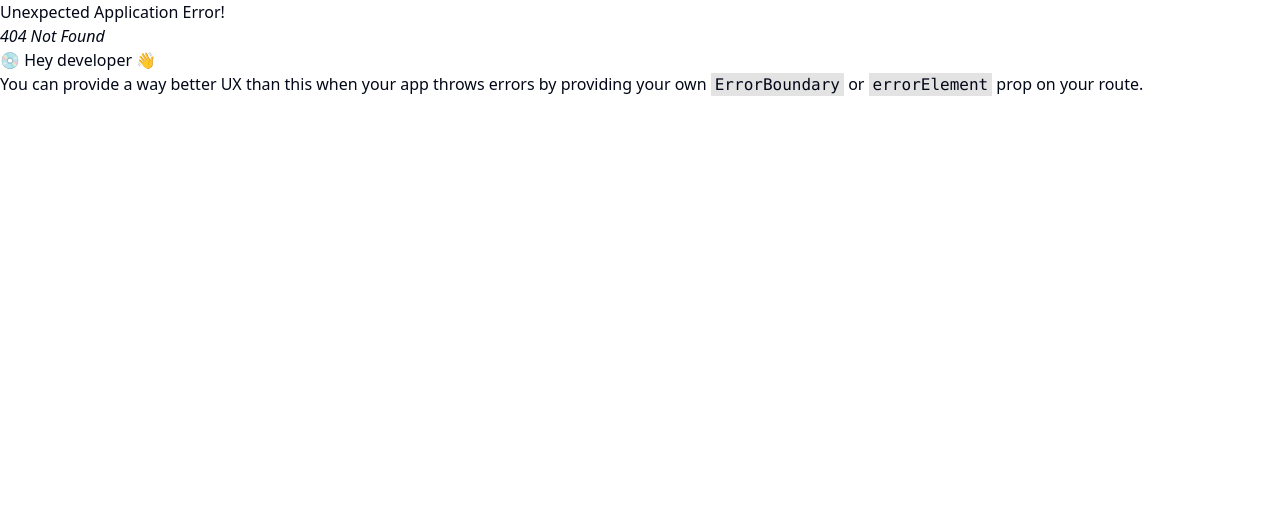
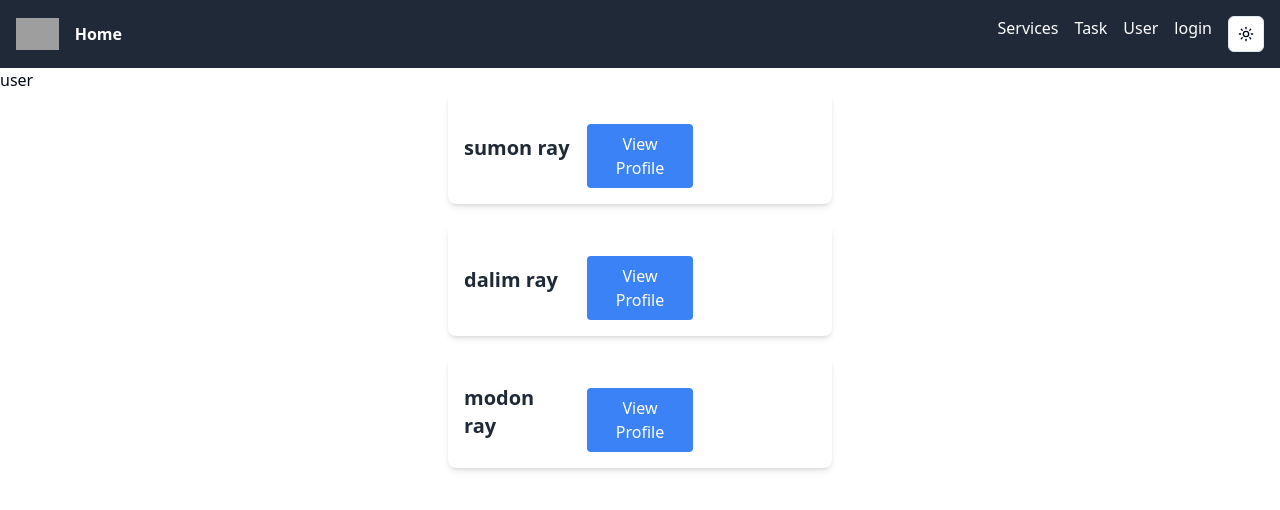
Before and after one commit to sumon-ray/react-typescript-project, a React (Vite) app: page /user in a window 1280 px wide. Before the commit this address had no page. Shown: the top 510 px of the page. Built offline with nearby package versions, Linux system fonts and the light colour scheme; grey boxes are pictures that could not be loaded.

Commit message:
user reducer added

```diff
--- a/src/app/store.ts
+++ b/src/app/store.ts
@@ -1,10 +1,12 @@
 import { configureStore } from '@reduxjs/toolkit'
 import counterReducer from '../features/counter/counterSlice'
 import taskReducer from '../features/task/taskSlice'
+import userReducer from "../features/user/userSlice"
 export const store = configureStore({
   reducer: {
     counter: counterReducer,
     todo: taskReducer,
+    user: userReducer,
   },
 })
 
--- a/src/components/layout/Navbar.tsx
+++ b/src/components/layout/Navbar.tsx
@@ -29,6 +29,9 @@ const Navbar = () => {
         <a href="/task" className="text-white hover:underline">
           Task
         </a>
+        <a href="/user" className="text-white hover:underline">
+         User
+        </a>
         <a href="/login" className="text-white hover:underline">
           login
         </a>
--- /dev/null
+++ b/src/features/user/userSlice.ts
@@ -0,0 +1,54 @@
+import { RootState } from "@/app/store";
+import { createSlice, PayloadAction } from "@reduxjs/toolkit";
+import { v4 as uuid } from "uuid";
+
+export interface User {
+  id: string;
+  name: string;
+}
+
+ export interface TUser {
+  user: User[];
+}
+
+const initialState: TUser = {
+  user: [
+    {
+      id: "3243t5fgscwsx",
+      name: "sumon ray",
+    },
+    {
+      id: "3243t5fgscs",
+      name: "dalim ray",
+    },
+    {
+      id: "3243t5fgscsax",
+      name: "modon ray",
+    },
+  ],
+};
+
+const userSlice = createSlice({
+  name: "user",
+  initialState,
+  reducers: {
+    // addUser: (state, action: PayloadAction<User>) => {
+    //   const userData = {
+    //     ...action.payload,
+    //     id: uuid(),
+    //   };
+    //   state.user.push(userData);
+    // },
+  },
+});
+
+
+
+export const selectUsers = (state: RootState)=>{
+return state.user.user
+}
+
+
+// export const { addUser } = userSlice.actions;
+
+export default userSlice.reducer;
--- /dev/null
+++ b/src/module/user/UserCard.tsx
@@ -0,0 +1,22 @@
+import { User } from "@/features/user/userSlice";
+
+interface props {
+  user: User;
+}
+
+const UserCard = ({ user }: props) => {
+  return (
+    <div className="bg-white gap-4 shadow-md rounded-lg p-4 mb-5 max-w-sm mx-auto grid grid-cols-1 md:grid-cols-2 lg:grid-cols-3">
+      <div className="flex items-center">
+        <h3 className="text-xl font-semibold text-gray-800">{user.name}</h3>
+      </div>
+      <div className="mt-4 ">
+        <button className="bg-blue-500 text-white py-2 px-4 rounded hover:bg-blue-600">
+          View Profile
+        </button>
+      </div>
+    </div>
+  );
+};
+
+export default UserCard;
--- /dev/null
+++ b/src/pages/User/User.tsx
@@ -0,0 +1,17 @@
+import { useAppSelector } from "@/app/hook";
+import { selectUsers } from "@/features/user/userSlice";
+import UserCard from "@/module/user/userCard";
+
+const User = () => {
+  const users = useAppSelector(selectUsers);
+  return (
+    <div>
+      user
+      {users.map((user, index) => (
+        <UserCard key={index} user={user} />
+      ))}
+    </div>
+  );
+};
+
+export default User;
--- a/src/routes/route.tsx
+++ b/src/routes/route.tsx
@@ -3,6 +3,7 @@ import Home from "@/pages/Home/Home";
 import Login from "@/pages/login/Login";
 import Service from "@/pages/Service/Service";
 import Task from "@/pages/Task/Task";
+import User from "@/pages/User/User";
 import { createBrowserRouter } from "react-router-dom";
 
 const routes = createBrowserRouter([
@@ -19,6 +20,10 @@ const routes = createBrowserRouter([
         element: <Task />,
       },
       {
+        path: "/user",
+        element: <User />,
+      },
+      {
         path: "/service",
         element: <Service />,
       },
```
